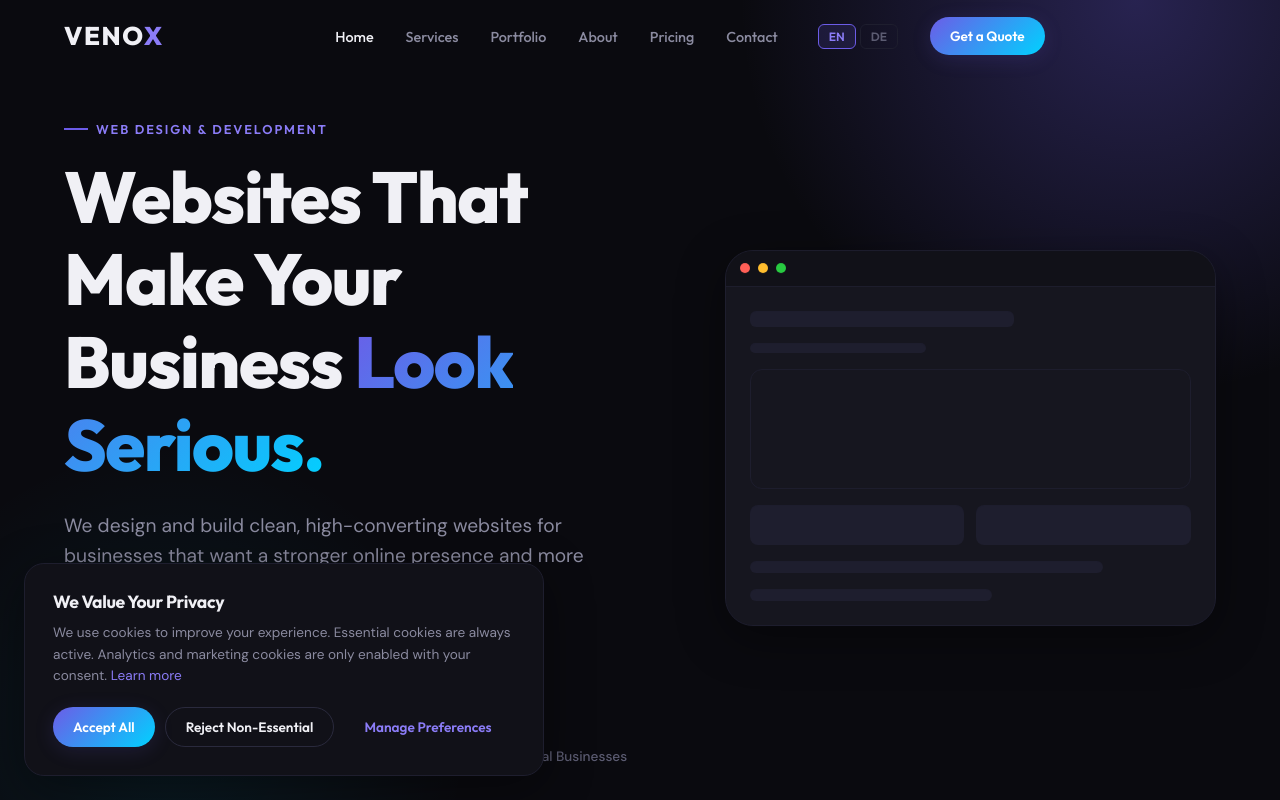
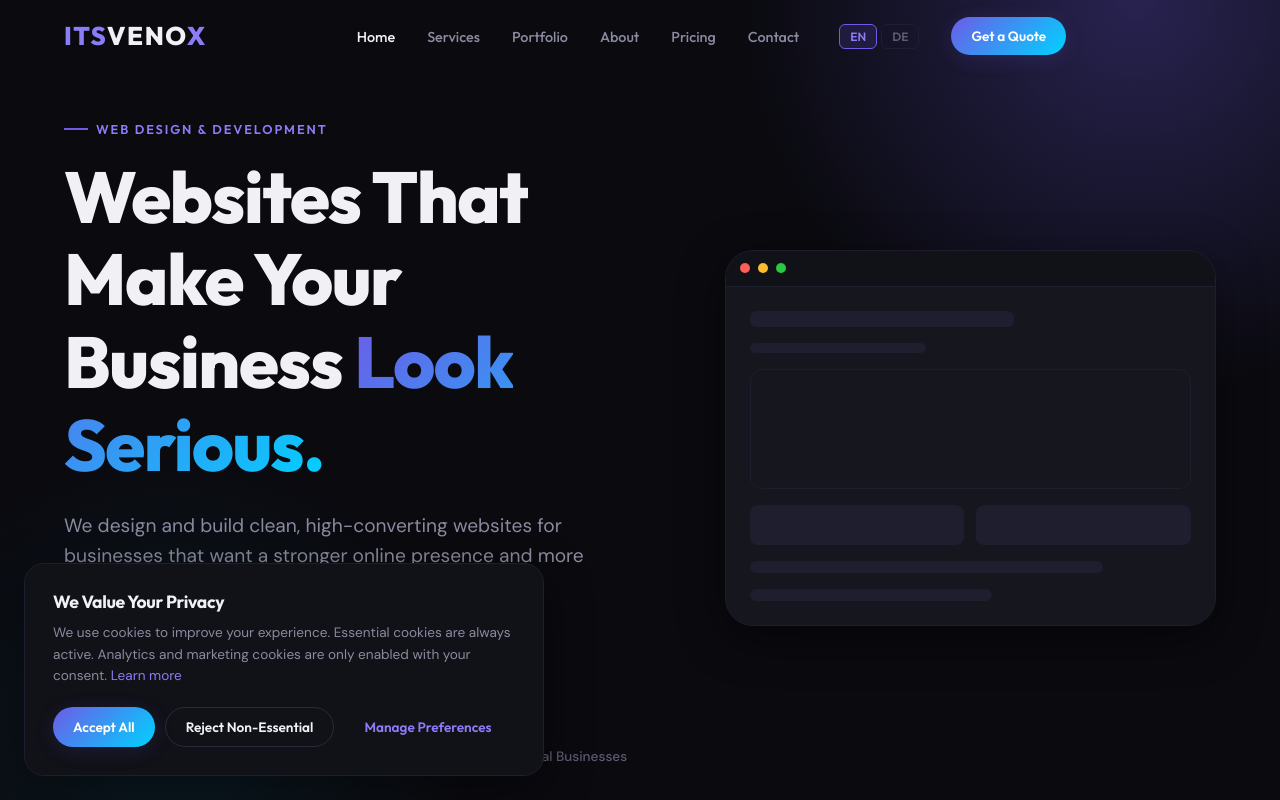
Before and after one commit to itsvenox/Venox, a React (Vite) app: page / in a window 1280 px wide. Shown: the top 800 px of the page. Built offline with nearby package versions, Linux system fonts and the light colour scheme.

Commit message:
small edits

```diff
--- a/src/components/Footer.jsx
+++ b/src/components/Footer.jsx
@@ -6,7 +6,7 @@ export default function Footer({ t, navigate, openCookieSettings }) {
       <div className="container">
         <div className="footer-grid">
           <div className="footer-brand">
-            <a className="logo" onClick={() => navigate('home')}>Veno<span>x</span></a>
+            <a className="logo" onClick={() => navigate('home')}><span>Its</span>Veno<span>x</span></a>
             <p>{t.footer.tagline}</p>
           </div>
           <div className="footer-col">
--- a/src/components/Header.jsx
+++ b/src/components/Header.jsx
@@ -29,7 +29,7 @@ export default function Header({ t, currentPage, navigate, scrolled, lang, setLa
       <header className={`header ${scrolled ? 'scrolled' : ''}`}>
         <div className="header-inner">
           <a className="logo" onClick={() => navigate('home')}>
-            Veno<span>x</span>
+            <span>Its</span>Veno<span>x</span>
           </a>
           <ul className="nav-links">
             {navItems.map((item) => (
--- a/src/pages/LegalPages.jsx
+++ b/src/pages/LegalPages.jsx
@@ -18,7 +18,7 @@ export function ImpressumPage({ t }) {
           <h3>Legal Representative</h3>
           <p>Omar Alizzi</p>
           <h3>Address</h3>
-          <p>[NO ADDRESS YET]<br />44141, Dortmund]<br />Germany</p>
+          <p>[NO ADDRESS YET]<br />44141, Dortmund<br />Germany</p>
           <h3>Contact</h3>
           <p>Email: hello@itsvenox.de</p>
           <h3>VAT Identification Number</h3>
```
